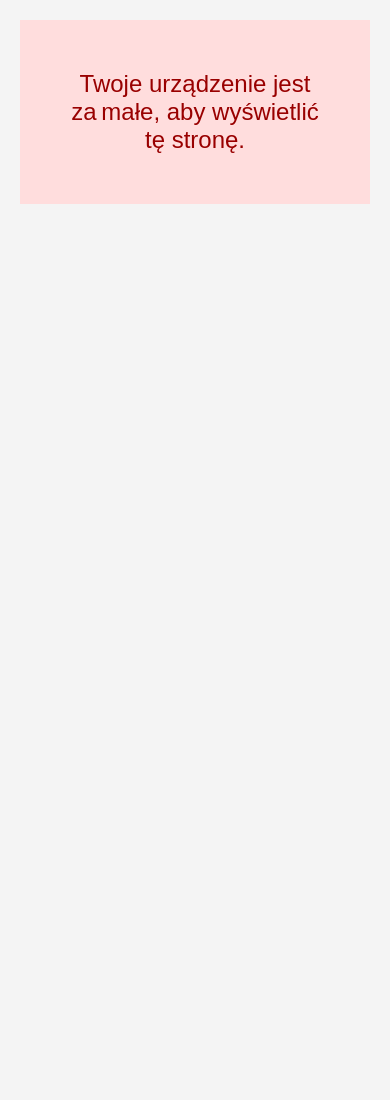
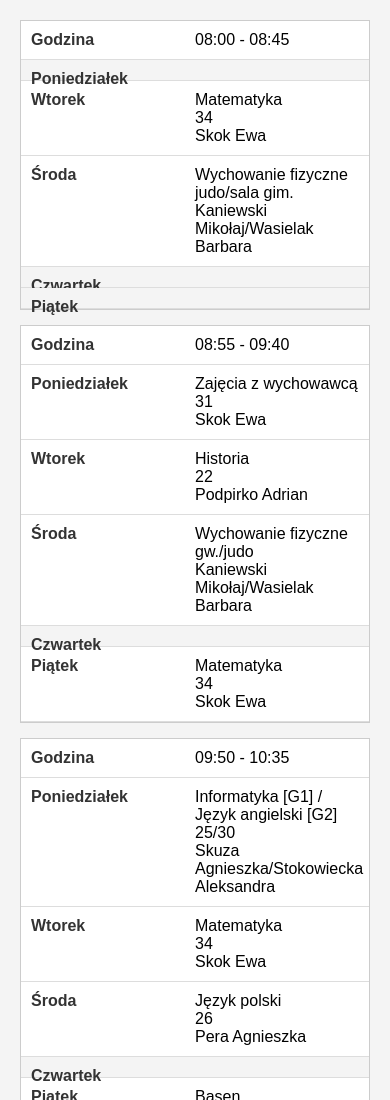
Before and after one commit to planlekcjii/planlekcjii.github.io, a plain HTML site: page index.html in a window 390 px wide. Shown: the top 1100 px of the page. Before the commit the page ends 844 px from the top, so only its background shows below. Drawn offline with Linux system fonts and the light colour scheme.

Commit message:
Update index.html

```diff
--- a/index.html
+++ b/index.html
@@ -93,16 +93,5 @@
             </tr>
         </tbody>
     </table>
-<script>
-  window.addEventListener('load', () => {
-    if (window.innerWidth < 1280 || window.innerHeight < 720) {
-      document.body.innerHTML = `
-        <div style="padding:50px; text-align:center; font-size:24px; background:#ffdddd; color:#900;">
-          Twoje urządzenie jest za małe, aby wyświetlić tę stronę.
-        </div>
-      `;
-    }
-  });
-</script>
 </body>
 </html>
```
